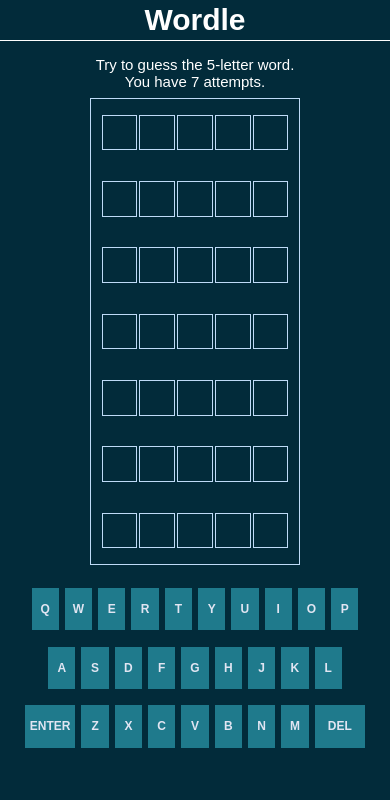
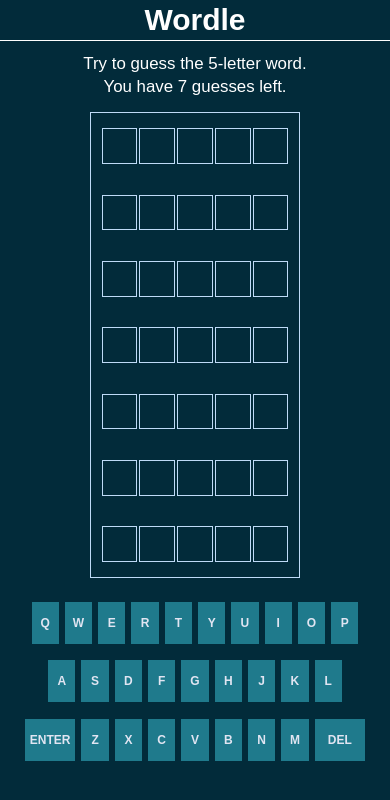
Before and after one commit to kinhou17/colin-nordquist-project2, a React (Create React App) app: page /game/easy in a window 390 px wide. Shown: the top 800 px of the page. Built offline with nearby package versions, Linux system fonts and the light colour scheme.

Commit message:
added styling

```diff
--- a/src/components/App.css
+++ b/src/components/App.css
@@ -3,14 +3,12 @@
     height: 100vh;
     text-align: center;
     background-color: #022B3A;
-    padding-top: 15px;
 }
 
 .centering {
     width: 100vw;
     display: flex;
     align-items: center;
-    padding-top: 1vh;
     flex-direction: column;
 }
 
@@ -32,4 +30,8 @@
         padding-top: 0px;
         font-size: 15px;
     }
+
+    .app {
+        padding-top: 10px;
+    }
 }
--- a/src/components/App.jsx
+++ b/src/components/App.jsx
@@ -3,6 +3,7 @@
 import GameBoard from './GameBoard';
 import Keyboard from './Keyboard';
 import FinishGame from './FinishGame';
+import Title from './Title';
 import { startingBoardEasy, startingBoardMedium, startingBoardHard, boardColorsEasy, boardColorsMedium, boardColorsHard } from './GameBoard';
 import { generateWordSet, generateDictionary } from './WordSets';
 import bingo from '../bingo.gif';
@@ -38,6 +39,7 @@
         gameInProgress: true,
         playerWon: false
     });
+    const [error, setError] = useState("none");
 
     const [wordSet, setWordSet] = useState(new Set());
     const [dictSet, setDictSet] = useState(new Set());
@@ -137,18 +139,22 @@
 
     function enterSelected() {
         if (currGuess.letterIndex < difficultyOptions.numLetters) {
-            alert("Guess must be " + difficultyOptions.numLetters + " letters long. Please try again.");
+            setError("lengthShort");
             return;
         }
+
         let currGuessWord = '';
         for (let i = 0; i < difficultyOptions.numLetters; i++) {
             currGuessWord += board[currGuess.guess][i];
         }
+
         if (!dictSet.has(currGuessWord) && !wordSet.has(currGuessWord)) {
-            alert("Sorry, " + currGuessWord + " is not a valid word. Please try again.");
+            setError("invalidWord");
             return;
         }
+
         manageColoring(currGuessWord);
+
         if (currGuessWord === winningWord.toUpperCase()) {
             setGameState({
                 gameInProgress: false,
@@ -156,17 +162,19 @@
             })
         } else {
             setCurrGuess({ guess: currGuess.guess + 1, letterIndex: 0 });
-        }
-        if (currGuess.guess >= difficultyOptions.guesses - 1) {
-            setGameState({
-                gameInProgress: false,
-                playerWon: false
-            })
+            if (currGuess.guess >= difficultyOptions.guesses - 1) {
+                setGameState({
+                    gameInProgress: false,
+                    playerWon: false
+                })
+            }
         }
     }
 
+
     function deleteSelected() {
         if (currGuess.letterIndex === 0) return;
+        setError("none");
         const currBoard = [...board];
         const newIndex = currGuess.letterIndex - 1;
         currBoard[currGuess.guess][newIndex] = '';
@@ -176,7 +184,12 @@
 
     function letterSelected(key) {
         const currBoard = [...board];
-        if (currGuess.letterIndex >= difficultyOptions.numLetters) return;
+        if (currGuess.letterIndex >= difficultyOptions.numLetters) {
+            setError("lengthLong");
+            return;
+        } else {
+            setError("none");
+        }
         currBoard[currGuess.guess][currGuess.letterIndex] = key;
         setBoard(currBoard);
         setCurrGuess({ guess: currGuess.guess, letterIndex: currGuess.letterIndex + 1 });
@@ -184,13 +197,6 @@
 
     return (
         <div className="app">
-            <div className="title">
-                {gameState.gameInProgress ?
-                    <div>Try to guess the {difficultyOptions.numLetters}-letter word.
-                        <br></br>
-                        You have {difficultyOptions.guesses} attempts.
-                    </div>
-                    : <img src={bingo}></img>}</div>
             <WordleContext.Provider value={
                 {
                     board,
@@ -206,10 +212,13 @@
                     letterSelected,
                     gameState,
                     difficulty,
-                    winningWord
+                    winningWord,
+                    difficultyOptions,
+                    error
                 }
             }>
                 <div className="centering">
+                    <Title />
                     {gameState.gameInProgress ? <GameBoard /> : <FinishGame />}
                     <Keyboard />
                 </div>
--- a/src/components/GameBoard.css
+++ b/src/components/GameBoard.css
@@ -5,6 +5,7 @@
     flex-direction: column;
     top: 0;
     padding: 0;
+    margin-top: 15px;
 }
 
 .row {
--- a/src/components/HomePage.jsx
+++ b/src/components/HomePage.jsx
@@ -12,9 +12,14 @@
                 Welcome to Wordle!
                 <br></br>
                 <br></br>
-                Below you may click a difficulty to begin a game, or instructions to learn how to play.
+                Below you may click a difficulty to begin a game,
                 <br></br>
-                Anytime you want to return to this home page, click the title at the top of the page.
+                or instructions to learn how to play.
+                <br></br>
+                Anytime you want to return to this home page,
+                <br></br>
+                click the title at the top of the page.
+                <br></br>
                 <img src={wordlePic}></img>
                 <br></br>
                 <br></br>
--- /dev/null
+++ b/src/components/Title.css
@@ -0,0 +1,14 @@
+
+.title {
+    padding-top: 15px;
+    margin: 0;
+    font-family: Arial;
+    color: #FFFFFF;
+    font-size: 25px;
+}
+
+
+.line {
+    padding-top: 3px;
+    font-size: 2vh;
+}
--- /dev/null
+++ b/src/components/Title.jsx
@@ -0,0 +1,37 @@
+import React, { useContext } from 'react';
+import { WordleContext } from './App';
+import './Title.css';
+import bingo from '../bingo.gif';
+
+
+
+export default function Title() {
+    const { difficultyOptions, gameState, error, currGuess } = useContext(WordleContext);
+
+    console.log(error);
+    let message;
+    if (error === "lengthShort") {
+        message = "Guess must be " + difficultyOptions.guesses + " letters long. Try again.";
+    } else if (error === "lengthLong") {
+        message = "Guess can only be " + difficultyOptions.guesses + " letters long.";
+    } else if (error === "invalidWord") {
+        message = "Not a valid word. Try again.";
+    } else {
+        message = "You have " + (difficultyOptions.guesses - currGuess.guess) + " guesses left.";
+    }
+
+
+
+    return (
+        <div className="title">
+            {
+                gameState.gameInProgress ?
+                    <div>
+                        <div className="line">Try to guess the {difficultyOptions.numLetters}-letter word.</div>
+                        <div className="line">{message}</div>
+                    </div>
+                    : <img src={bingo}></img>
+            }
+        </div>
+    );
+}
```
